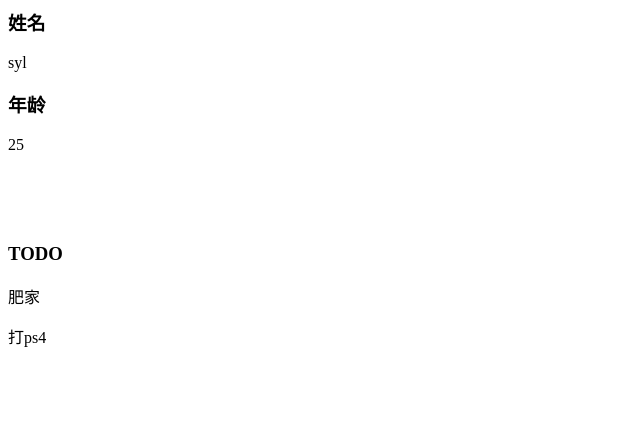
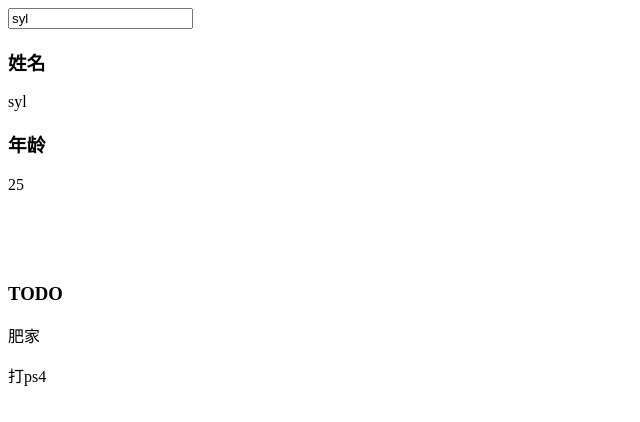
Before and after one commit to shushillyA/create-vue, a website built with webpack: page index.html in a window 1280 px wide. Shown: the whole page, without its empty margins (0-640 px from the left). Built offline with nearby package versions, Linux system fonts and the light colour scheme.

Commit message:
feat: add two-ways data-binding for input

```diff
--- a/index.html
+++ b/index.html
@@ -6,6 +6,7 @@
 <body>
     <div id='app'>
       <div>
+        <input type="text" v-model='name'>
         <h3>姓名</h3>
         <p>{{name}}</p>
         <h3>年龄</h3>
--- a/src/subscribe.js
+++ b/src/subscribe.js
@@ -9,6 +9,8 @@ export default class Subscribe{
   }
   update(key, newVal) {
     Object.values(this.subNode[key]).forEach(ele => {
+      if (key === 'name') console.dir(ele)
+      if (ele.nodeName === 'INPUT') ele.value = newVal
       ele.innerHTML = newVal
     })
   }
--- a/src/vue.js
+++ b/src/vue.js
@@ -14,6 +14,9 @@
     // 处理dom
     compile(node) {
       [].forEach.call(node.childNodes, child => {
+        // console.log(node)
+        // console.log(child)
+        // console.dir(child.firstElementChild)
         if (!child.firstElementChild && /\{\{(.+)\}\}/.test(child.innerHTML)) { // 叶子标签中有{{.*}}
           // 找到中间的key值 执行的正则会保存()匹配的值
           let key = RegExp.$1.trim()
@@ -22,9 +25,32 @@
           Subscribe.target = child
           this.opt.data[key]
           Subscribe.target = null
+        } else if (!child.firstElementChild) { // input
+          if (child.attributes && child.attributes['v-model']) {
+            let key = child.attributes['v-model'].value // 需要绑定的变量
+            Subscribe.target = child
+            this.opt.data[key]
+            Subscribe.target = null
+
+            child.addEventListener('input', (e) => {
+              this.opt.data[key] = e.target.value
+            })
+
+            // child['_value'] = child['value']
+            // Object.defineProperty(child, 'value', {
+            //   get () {
+            //     return child['_value']
+            //   },
+            //   set(n) {
+            //     child['_value'] = n
+            //     // _this.opt.data[key] = n
+            //   }
+            // })
+          }
         } else if (child.firstElementChild) { // 如果有子标签
           this.compile(child)
         }
       })
+      // console.log(node)
     }
   }
```
